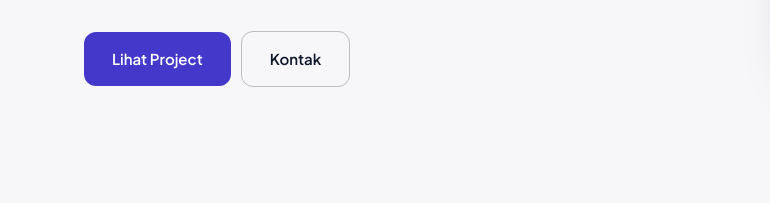
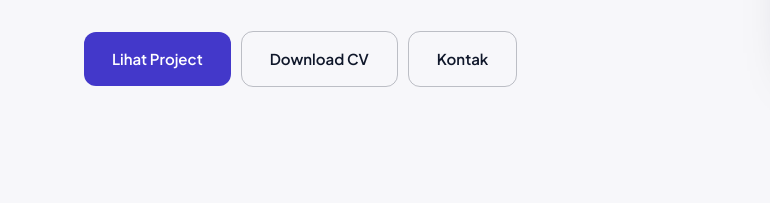
Before and after one commit to Juhdiibadullah/portofolio-juhdi, a plain HTML site: page index.html in a window 1280 px wide. Shown: the part 597-800 px from the top of the page, 0-770 px from the left. Drawn offline with Linux system fonts and the light colour scheme; grey boxes are pictures that could not be loaded.

Commit message:
Modify CV link in contact section
Updated CV link in contact information.

```diff
--- a/index.html
+++ b/index.html
@@ -351,7 +351,7 @@ const C = {
     {t: "Pelatihan Administrasi Perkantoran berbasis Google Workspace", org: "Training", per: "", d: ""},
     {t: "Pengenalan dan Praktik Affiliate Marketing Shopee bagi Pemula", org: "BBPVP Makassar", per: "31 Juli 2026", d: "No. Sertifikat 2608036FBEC4DE"}
   ],
-  contact: {wa: "https://wa.me/6285714453013", email: "mailto:kishujin29@gmail.com", linkedin: "https://www.linkedin.com/in/juhdi-ibadullah-94932144a/", github: "https://github.com/Juhdiibadullah", instagram: "https://www.instagram.com/juhdi_ibadullah/?hl=en", cv: ""}
+  contact: {wa: "https://wa.me/6285714453013", email: "mailto:kishujin29@gmail.com", linkedin: "https://www.linkedin.com/in/juhdi-ibadullah-94932144a/", github: "https://github.com/Juhdiibadullah", instagram: "https://www.instagram.com/juhdi_ibadullah/?hl=en", cv: "https://juhdiibadullah.github.io/portofolio-juhdi/images/CV_Juhdi_Ibadullah.pdf"}
 };
 // ===== SELESAI =====
 
```
